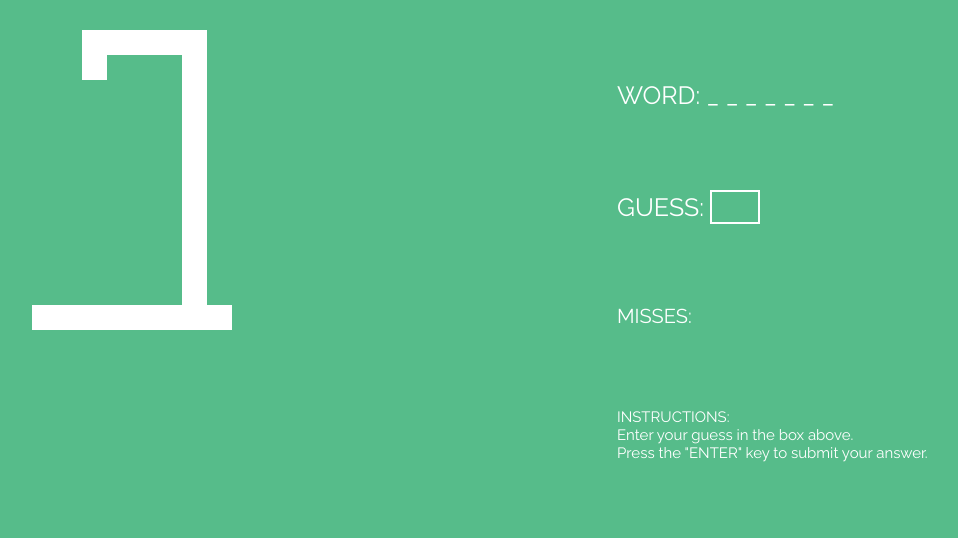
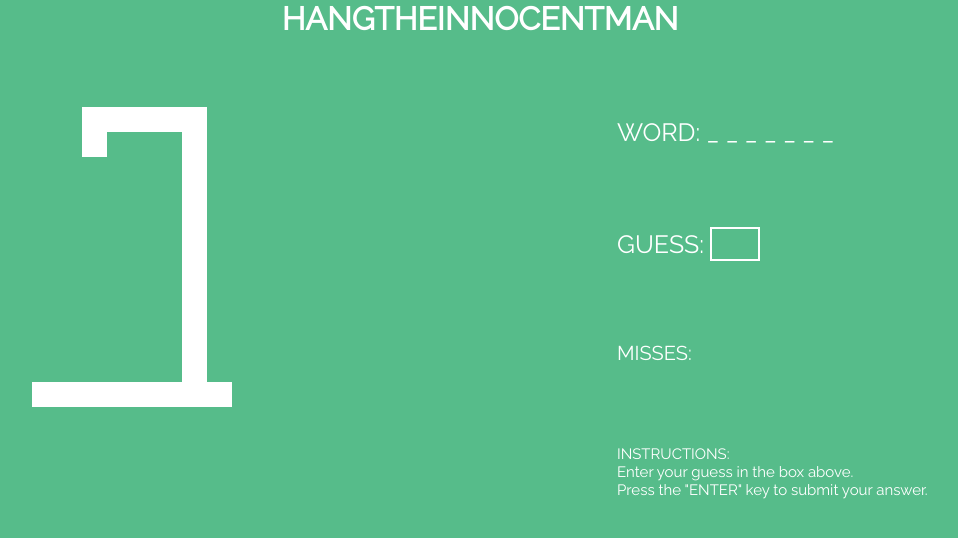
Before and after one commit to mayakeeley/hangman, a website with bundled scripts: page index.html in a window 1280 px wide. Shown: the whole page, without its empty margins (160-1118 px from the left). Built offline with nearby package versions, Linux system fonts and the light colour scheme.

Commit message:
title etc

```diff
--- a/index.html
+++ b/index.html
@@ -11,6 +11,8 @@
 </head>
 
 <body>
+  <h1>HANGTHEINNOCENTMAN</h1>
+  <main>
   <div class="container">
     <div class="hook"></div>
     <div class="vertical"></div>
@@ -36,6 +38,8 @@
       Press the "ENTER" key to submit your answer.
     </div>
   </div>
+  </main>
+
 
 <!--
   <article id="alphabet-buttons"></article> -->
--- a/main.css
+++ b/main.css
@@ -7,9 +7,12 @@
   color: white;
 }
 
-body {
+h1 {
+  text-align: center;
+}
+
+main {
   display: flex;
-
 }
 
 .container {
@@ -17,6 +20,7 @@ body {
   height: 300px;
   margin: 30px auto;
   position: relative;
+  top: 5vh;
 
 }
 
```
